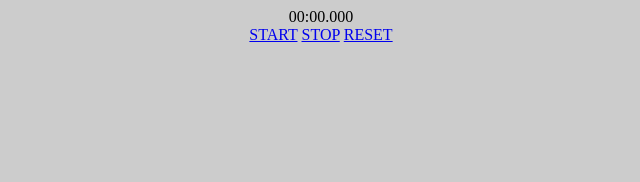
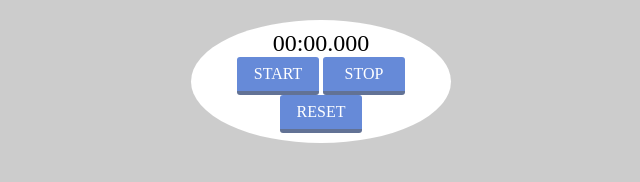
Before and after one commit to tonamao/StopWatch, a plain HTML site: page index.html in a window 1280 px wide. Shown: the whole page, without its empty margins (319-959 px from the left). Drawn offline with Linux system fonts and the light colour scheme; files that its build step writes are made by us from their sources; files whose address does not match are found by name.

Commit message:
Update style.css

```diff
--- a/css/style.css
+++ b/css/style.css
@@ -1,17 +1,42 @@
 body {
   background: #ccc;
+
+}
+
+button{
+  border: none;
+  cursor: pointer;
+}
+
+#container{
   text-align: center;
+  width: 240px;
+  margin: 20px auto;
+  padding: 10px;
+  border-radius: 50%;
+  background: #fff
 
 }
 
 #timer{
-  font-size: 16px;
-
-｝
+  font-size: 24px;
+}
 
 
-button{
-  border: none;
-  cursor: pointer;
-  background: #fff
+.btn-square-shadow {
+  display: inline-block;
+  width: 50px;
+  padding: 0.5em 1em;
+  text-decoration: none;
+  background: #668ad8;/*ボタン色*/
+  color: #FFF;
+  border-bottom: solid 4px #627295;
+  border-radius: 3px;
 }
+.btn-square-shadow:active {
+  /*ボタンを押したとき*/
+  -webkit-transform: translateY(4px);
+  transform: translateY(4px);/*下に動く*/
+  box-shadow: 0px 0px 1px rgba(0, 0, 0, 0.2);/*影を小さく*/
+  border-bottom: none;
+}
```
